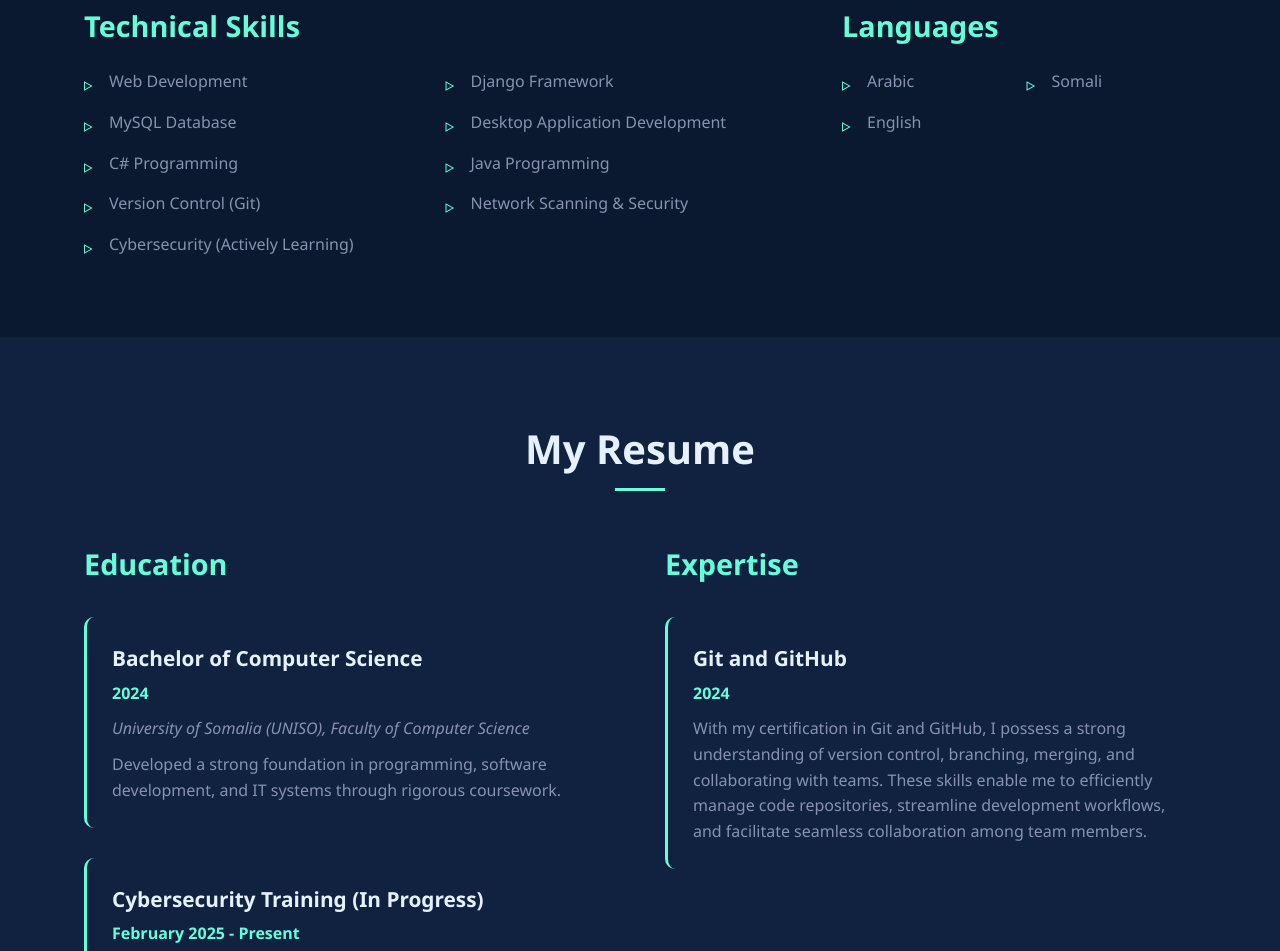
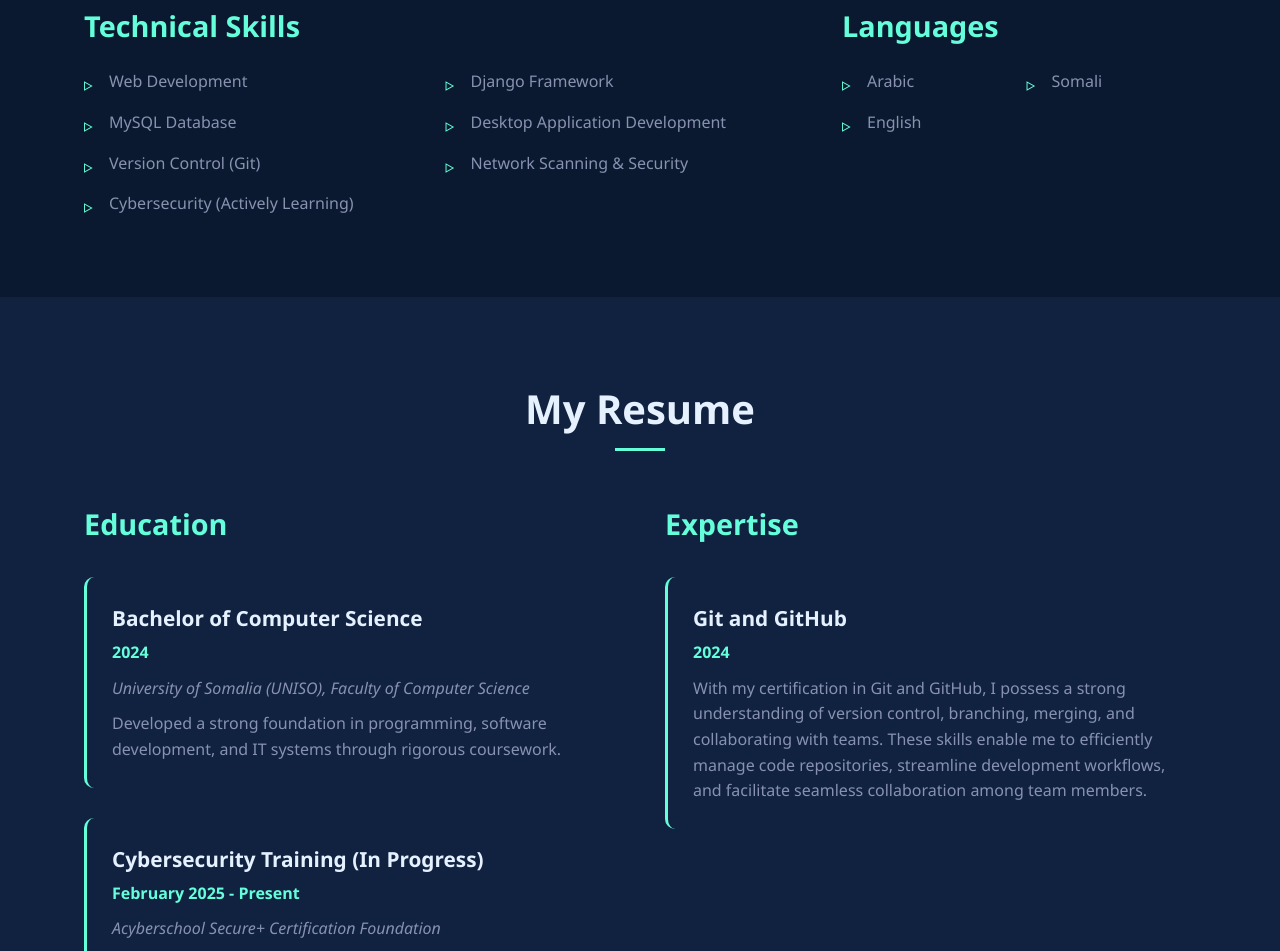
Before and after one commit to Ruushy/protfolio, a plain HTML site: page index.html in a window 1280 px wide. Shown: the part 1754-2705 px from the top of the page. Drawn offline with Linux system fonts and the light colour scheme.

Commit message:
Update index.html

```diff
--- a/index.html
+++ b/index.html
@@ -659,8 +659,6 @@
                         <li data-translate="skills.django">Django Framework</li>
                         <li data-translate="skills.mysql">MySQL Database</li>
                         <li data-translate="skills.desktop">Desktop Application Development</li>
-                        <li data-translate="skills.csharp">C# Programming</li>
-                        <li data-translate="skills.java">Java Programming</li>
                         <li data-translate="skills.git">Version Control (Git)</li>
                         <li data-translate="skills.network">Network Scanning & Security</li>
                         <li data-translate="skills.cyber">Cybersecurity (Actively Learning)</li>
@@ -915,11 +913,11 @@
             },
             so: {
                 nav: {
-                    home: "Guriga",
-                    about: "Iga",
-                    skills: "Xirfadaha",
-                    resume: "Taariikhdayda",
-                    projects: "Mashaariicda"
+                    home: "Home",
+                    about: "About",
+                    skills: "skills",
+                    resume: "Resume",
+                    projects: "projects"
                 },
                 hero: {
                     greeting: "Salaan, waxaan ahay",
@@ -928,7 +926,7 @@
                 about: {
                     title: "Iga",
                     whoAmI: "Yaan ahay?",
-                    paragraph1: "arday qalin jabiyay Jaamacadda Soomaaliya (UNISO), oo aqoon fiica u leh samaynta software-da iyo  shabakadaha. Xirfad u leh horumarinta barnaamijyada websaydka anigoo adeegsanaya Django wuxaana ku fiican yahay baaritaanka shabakadaha iyo vulnerabilites anigoo isticmaalato qalabka sida Nmap, .",
+                    paragraph1: "arday ka qalin jabiyay Jaamacadda Soomaaliya (UNISO), oo aqoon fiica u leh samaynta software-da iyo  shabakadaha. Xirfad u leh horumarinta barnaamijyada websaydka anigoo adeegsanaya Django wuxaana ku fiican yahay baaritaanka shabakadaha iyo vulnerabilites anigoo isticmaalato qalabka sida Nmap, .",
                     paragraph2: "Waxaan leeyahay aqoon ballaaran oo ku saabsan horumarinta barnaamijyada websaydka anigoo isticmaalaya Django framework-ka Python-ka iyo  MySQL. Intaa waxaa dheer, waxaan leeyahay khibrad hore oo ku saabsan dhisidda barnaamijyada desktop-ka anigoo isticmaalaya luuqadaha  C# iyo Java.",
                     paragraph3: "Hadda waxaan ballaarinayaa khibradayda  cyber-scurity"
                 },
```
